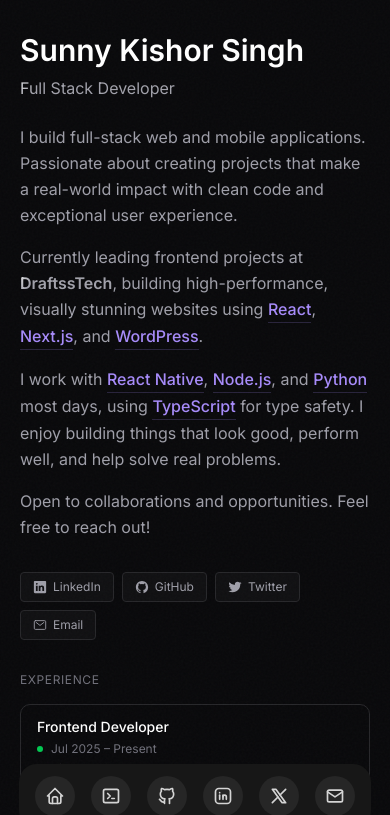
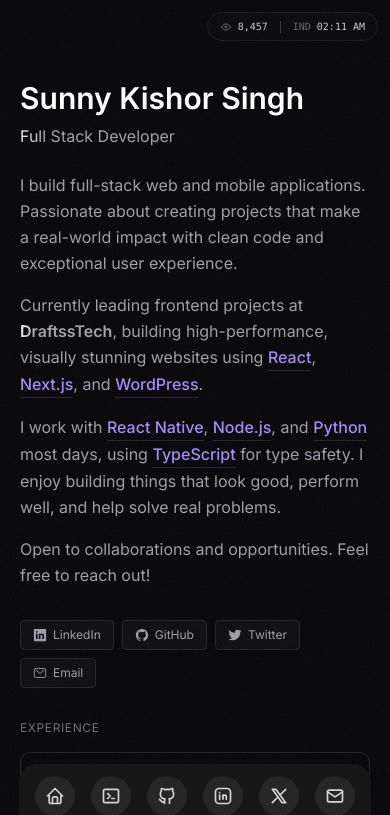
Before and after one commit to Swotboysandy/Portfolio, a Next.js app: page / in a window 390 px wide. Shown: the top 815 px of the page. Built offline with nearby package versions, Linux system fonts and the light colour scheme.

Commit message:
Adjust StatusWidget positioning and HeroSection padding for better mobile layout

```diff
--- a/src/app/components/home/hero-section/index.tsx
+++ b/src/app/components/home/hero-section/index.tsx
@@ -52,7 +52,7 @@
     };
 
     return (
-        <section className="pt-8 sm:pt-12">
+        <section className="pt-20 sm:pt-24">
             <div className="max-w-2xl mx-auto px-5 sm:px-7">
                 {/* Name and Title */}
                 <div className="mb-6">
--- a/src/app/layout.tsx
+++ b/src/app/layout.tsx
@@ -3,6 +3,7 @@
 import "./globals.css";
 import GrainOverlay from "./components/animations/GrainOverlay";
 import { SiteDock } from "@/components/layout/site-dock";
+import { StatusWidget } from "@/components/layout/status-widget";
 
 const inter = Inter({
     variable: "--font-inter-sans",
@@ -28,6 +29,7 @@
                 <GrainOverlay opacity={0.03} />
                 {children}
                 <SiteDock />
+                <StatusWidget />
             </body>
         </html>
     );
--- /dev/null
+++ b/src/components/layout/status-widget.tsx
@@ -0,0 +1,76 @@
+"use client";
+import React, { useEffect, useState } from "react";
+import { IconClock, IconEye } from "@tabler/icons-react";
+
+export function StatusWidget() {
+    const [time, setTime] = useState<string>("");
+    const [viewers, setViewers] = useState<number>(0);
+    const [mounted, setMounted] = useState(false);
+
+    useEffect(() => {
+        setMounted(true);
+
+        // Simulate a total view count that "persists" slightly
+        // Start with a base of ~8000 and add a random amount
+        const baseCount = 8420;
+        const randomSeed = Math.floor(Math.random() * 50);
+        const storedViews = typeof window !== 'undefined' ? localStorage.getItem('site_views') : null;
+
+        let currentViews = storedViews ? parseInt(storedViews) : baseCount + randomSeed;
+
+        // Increment view count for this "session"
+        if (!storedViews) {
+            currentViews += 1;
+            if (typeof window !== 'undefined') {
+                localStorage.setItem('site_views', currentViews.toString());
+            }
+        }
+
+        setViewers(currentViews);
+
+        // Update time for India (IST)
+        const updateTime = () => {
+            const now = new Date();
+            setTime(
+                now.toLocaleTimeString("en-US", {
+                    timeZone: "Asia/Kolkata",
+                    hour: "2-digit",
+                    minute: "2-digit",
+                    hour12: true,
+                })
+            );
+        };
+
+        updateTime();
+        const clockInterval = setInterval(updateTime, 1000);
+
+        return () => {
+            clearInterval(clockInterval);
+        };
+    }, []);
+
+    if (!mounted) return null;
+
+    return (
+        <div className="fixed top-3 right-3 sm:top-5 sm:right-6 z-40 flex items-center font-mono text-[10px] sm:text-xs text-zinc-400 select-none mix-blend-difference pointer-events-none">
+            <div className="flex items-center gap-3 bg-zinc-900/80 backdrop-blur-md px-3 py-1.5 rounded-full border border-zinc-800 shadow-sm animate-in fade-in slide-in-from-top-4 duration-700">
+
+                {/* View Count */}
+                <div className="flex items-center gap-1.5">
+                    <IconEye className="w-3 h-3 sm:w-3.5 sm:h-3.5 text-zinc-500" stroke={2} />
+                    <span className="font-medium text-zinc-300">{viewers.toLocaleString()}</span>
+                </div>
+
+                {/* Separator */}
+                <div className="h-3 w-[1px] bg-zinc-700" />
+
+                {/* IST Clock */}
+                <div className="flex items-center gap-1.5 min-w-[65px] sm:min-w-[75px]">
+                    <span className="text-zinc-500">IND</span>
+                    <span className="text-zinc-300 tabular-nums">{time}</span>
+                </div>
+
+            </div>
+        </div>
+    );
+}
```
